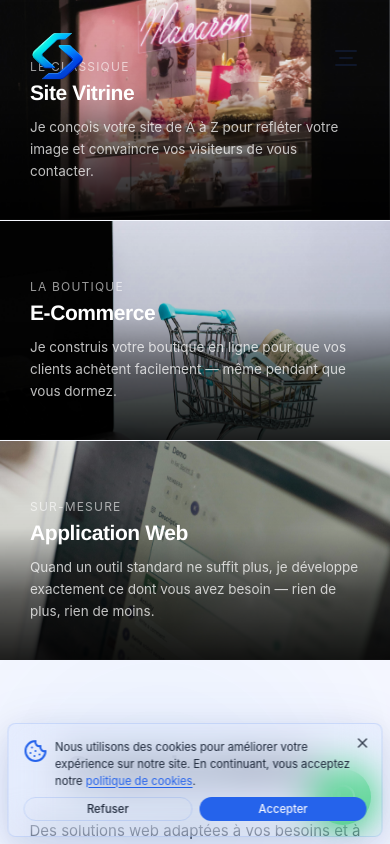
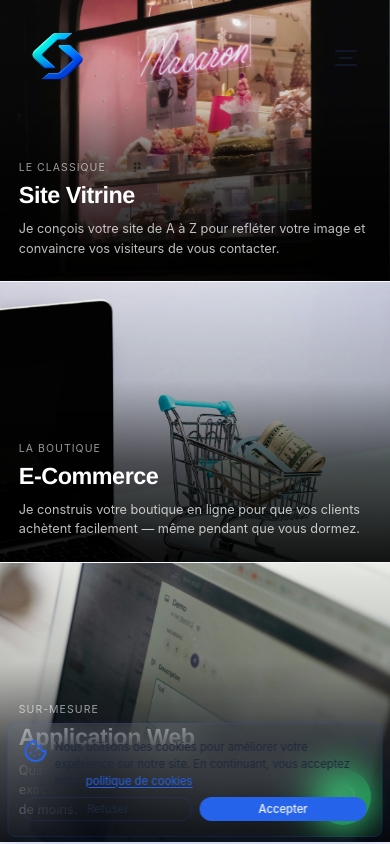
Before and after one commit to SupaKd/supaco, a React (Vite) app: page /services in a window 390 px wide. Shown: the top 844 px of the page. Built offline with nearby package versions, Linux system fonts and the light colour scheme; a web font is replaced by a local one.

Commit message:
optimisation

```diff
--- a/src/styles/components/_contact.scss
+++ b/src/styles/components/_contact.scss
@@ -95,8 +95,12 @@
       cursor: pointer;
       &:hover {
         background: var(--glass-hover);
-        .contact__detail-value { color: var(--color-accent-primary); }
-        .contact__detail-copy-icon { opacity: 1; }
+        .contact__detail-value {
+          color: var(--color-accent-primary);
+        }
+        .contact__detail-copy-icon {
+          opacity: 1;
+        }
       }
     }
 
@@ -168,7 +172,8 @@
     border-radius: 50%;
     color: var(--color-text-primary);
     font-size: $font-size-lg;
-    transition: background $transition-base, color $transition-base, transform $transition-base;
+    transition: background $transition-base, color $transition-base,
+      transform $transition-base;
 
     &:hover {
       background: var(--color-accent-primary);
@@ -193,7 +198,7 @@
     align-items: center;
     gap: $space-md;
     padding: $space-md $space-lg;
-    background: var(--color-bg-tertiary);
+    background: var(--color-glass);
     border: 1px solid var(--glass-border);
     border-radius: $radius-lg;
     text-decoration: none;
@@ -237,7 +242,7 @@
 
   // ---- Form card ----
   &__form {
-    background: var(--color-bg-tertiary);
+    background: var(--color-glass);
     border: 1px solid var(--glass-border);
     border-radius: $radius-xl;
     padding: $space-xl;
@@ -328,7 +333,9 @@
       .contact__form-select,
       .contact__form-textarea {
         border-color: #ef4444;
-        &:focus { box-shadow: 0 0 0 3px rgba(239, 68, 68, 0.15); }
+        &:focus {
+          box-shadow: 0 0 0 3px rgba(239, 68, 68, 0.15);
+        }
       }
     }
 
@@ -372,7 +379,8 @@
     background: var(--glass-bg);
     border: 1px solid var(--glass-border);
     border-radius: $radius-md;
-    transition: border-color $transition-fast, background $transition-fast, box-shadow $transition-fast;
+    transition: border-color $transition-fast, background $transition-fast,
+      box-shadow $transition-fast;
 
     &::placeholder {
       color: var(--color-text-secondary);
@@ -474,7 +482,9 @@
       transition: color $transition-base;
       line-height: 1;
 
-      @include mobile { font-size: $font-size-xs; }
+      @include mobile {
+        font-size: $font-size-xs;
+      }
     }
 
     &-desc {
@@ -490,16 +500,25 @@
       margin: 0 $space-md;
       flex-shrink: 0;
 
-      @include mobile { width: 24px; margin: 0 $space-sm; }
+      @include mobile {
+        width: 24px;
+        margin: 0 $space-sm;
+      }
     }
 
     &--active {
       .contact__step-bubble {
         border-color: var(--color-accent-primary);
-        background: color-mix(in srgb, var(--color-accent-primary) 10%, transparent);
+        background: color-mix(
+          in srgb,
+          var(--color-accent-primary) 10%,
+          transparent
+        );
         color: var(--color-accent-primary);
       }
-      .contact__step-label { color: var(--color-accent-primary); }
+      .contact__step-label {
+        color: var(--color-accent-primary);
+      }
     }
 
     &--done {
@@ -508,7 +527,9 @@
         background: var(--color-accent-primary);
         color: #fff;
       }
-      .contact__step-label { color: var(--color-text-primary); }
+      .contact__step-label {
+        color: var(--color-text-primary);
+      }
     }
   }
 
@@ -555,11 +576,15 @@
     flex: 1;
     margin-top: 0 !important;
 
-    @include mobile { width: 100%; }
+    @include mobile {
+      width: 100%;
+    }
   }
 
   // ---- Calendly ----
-  &__calendly { flex: 1; }
+  &__calendly {
+    flex: 1;
+  }
 
   &__calendly-iframe {
     display: block;
@@ -568,7 +593,9 @@
     border: none;
     border-radius: $radius-lg;
 
-    @include mobile { height: 820px; }
+    @include mobile {
+      height: 820px;
+    }
   }
 
   // ---- Success ----
@@ -674,5 +701,7 @@
 }
 
 @keyframes spin {
-  to { transform: rotate(360deg); }
+  to {
+    transform: rotate(360deg);
+  }
 }
--- a/src/styles/components/_navbar.scss
+++ b/src/styles/components/_navbar.scss
@@ -2,8 +2,8 @@
 // Navbar Styles - OPTIMIZED
 // ============================================
 
-@use '../variables' as *;
-@use '../mixins' as *;
+@use "../variables" as *;
+@use "../mixins" as *;
 
 .navbar {
   position: fixed;
@@ -20,7 +20,8 @@
   // Optimisation: force GPU layer
   will-change: transform;
   transform: translateZ(0);
-  transition: transform 0.35s ease, padding $transition-base, background-color $transition-base;
+  transition: transform 0.35s ease, padding $transition-base,
+    background-color $transition-base;
   animation: slideDown 0.4s ease-out;
 
   &--hidden {
@@ -68,7 +69,7 @@
 
   &__link {
     font-size: $font-size-sm;
-    font-weight: 500;
+    font-weight: 600;
     color: var(--color-text-secondary);
     text-transform: uppercase;
     letter-spacing: 0.1em;
@@ -166,8 +167,7 @@
       background: var(--color-text-primary);
       border-radius: 2px;
       transition: transform 0.35s cubic-bezier(0.23, 1, 0.32, 1),
-                  opacity 0.2s ease,
-                  width 0.3s ease;
+        opacity 0.2s ease, width 0.3s ease;
       transform-origin: center;
 
       &:nth-child(1) {
@@ -211,7 +211,7 @@
     overflow: hidden;
 
     &::before {
-      content: '';
+      content: "";
       position: absolute;
       inset: 0;
       @include grid-pattern;
@@ -220,13 +220,17 @@
     }
 
     &::after {
-      content: '';
+      content: "";
       position: absolute;
       top: -20%;
       right: -20%;
       width: 60vw;
       height: 60vw;
-      background: radial-gradient(circle, rgba(7, 123, 217, 0.12) 0%, transparent 65%);
+      background: radial-gradient(
+        circle,
+        rgba(7, 123, 217, 0.12) 0%,
+        transparent 65%
+      );
       pointer-events: none;
     }
 
@@ -414,7 +418,8 @@
 }
 
 @keyframes pulse {
-  0%, 100% {
+  0%,
+  100% {
     opacity: 1;
     transform: scale(1);
   }
--- a/src/styles/components/_services-split.scss
+++ b/src/styles/components/_services-split.scss
@@ -174,57 +174,89 @@
 }
 
 // ============================================
-// RESPONSIVE — Mobile : stack vertical
+// RESPONSIVE — Mobile : cards verticales
 // ============================================
 
 @media (max-width: 768px) {
   .services-split {
     height: auto;
+    min-height: unset;
 
     &__panels {
       flex-direction: column;
+      gap: 0;
     }
 
     &__panel {
       flex: none !important;
-      height: 55vw;
-      min-height: 220px;
+      height: 72vw;
+      min-height: 260px;
+      max-height: 380px;
       border-left: none !important;
+      cursor: default;
+      // Désactive les transitions hover sur touch
+      transition: none;
 
       & + & {
-        border-top: 1px solid rgba(255, 255, 255, 0.12);
+        border-top: 1px solid rgba(255, 255, 255, 0.15);
       }
 
+      // Neutralise tous les états interactifs sur mobile
       &.is-hovered,
       &.is-shrunken {
         flex: none !important;
-        height: 55vw;
+        height: 72vw;
+        min-height: 260px;
+        max-height: 380px;
 
-        .services-split__panel-title {
+        .services-split__panel-bg {
           transform: none !important;
         }
       }
     }
 
+    // Overlay plus dense pour meilleure lisibilité
+    &__panel-overlay {
+      background: linear-gradient(
+        to bottom,
+        rgba(0, 0, 0, 0.0) 0%,
+        rgba(0, 0, 0, 0.15) 35%,
+        rgba(0, 0, 0, 0.65) 65%,
+        rgba(0, 0, 0, 0.92) 100%
+      );
+    }
+
+    // Contenu toujours visible, padding adapté mobile
     &__panel-content {
       opacity: 1 !important;
       transform: none !important;
+      padding: 1.5rem 1.25rem;
+      transition: none;
+    }
+
+    &__panel-label {
+      opacity: 1 !important;
+      transform: none !important;
+      font-size: 0.7rem;
+      transition: none;
+    }
+
+    &__panel-title {
+      font-size: clamp(1.5rem, 6vw, 2rem);
+      transform: none !important;
+      transition: none;
+      will-change: unset;
     }
 
     &__panel-desc {
       opacity: 1 !important;
       transform: none !important;
-      max-height: 200px !important;
-    }
-
-    &__panel-label {
-      opacity: 1 !important;
-      transform: none !important;
-    }
-
-    &__panel-title {
-      font-size: clamp(1.4rem, 5vw, 2rem);
-      transform: none !important;
+      max-height: none !important;
+      overflow: visible;
+      font-size: 0.85rem;
+      line-height: 1.55;
+      max-width: 100%;
+      transition: none;
     }
   }
 }
```
